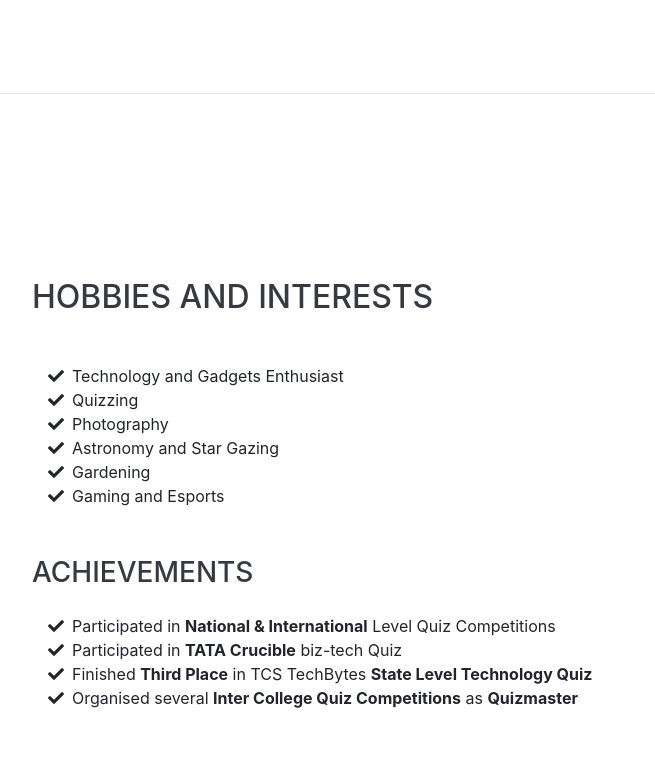
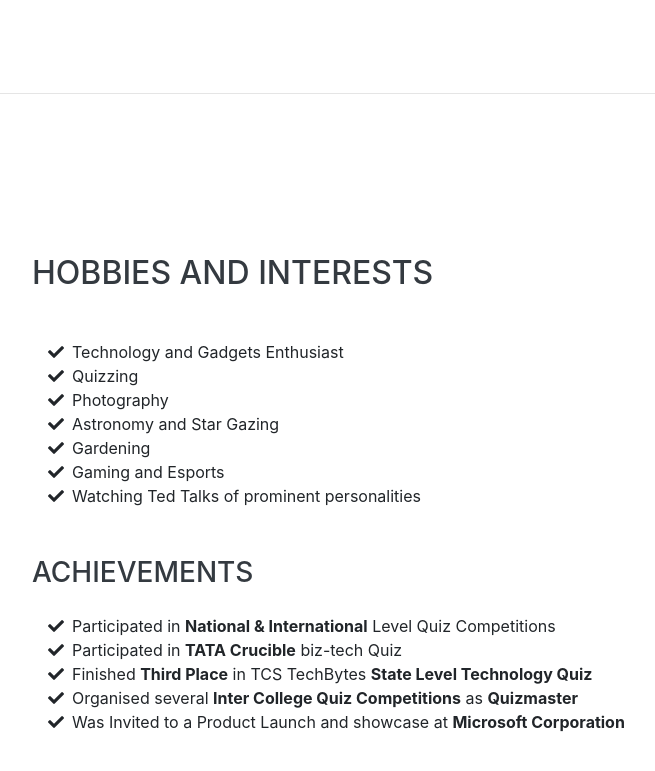
Before and after one commit to git-ruthvik/git-ruthvik.github.io, a website with bundled scripts: page index.html in a window 1280 px wide. Shown: the part 4208-4979 px from the top of the page, without its empty margins (288-943 px from the left). Built offline with nearby package versions, Linux system fonts and the light colour scheme; a web font is replaced by a local one.

Commit message:
Extra inputs added

```diff
--- a/index.html
+++ b/index.html
@@ -279,6 +279,9 @@
           <li>
             <i class="fa-li fa fa-check"></i>
             Gaming and Esports</li>
+          <li>
+            <i class="fa-li fa fa-check"></i>
+            Watching Ted Talks of prominent personalities</li>
             <br><br>
         </ul>
         <div class="resume-item d-flex flex-column flex-md-row justify-content-between">
@@ -297,6 +300,9 @@
               <li>
                 <i class="fa-li fa fa-check"></i>
                 Organised several <b>Inter College Quiz Competitions</b> as <b>Quizmaster</b></li>
+              <li>
+                <i class="fa-li fa fa-check"></i>
+                Was Invited to a Product Launch and showcase at <b>Microsoft Corporation</b></li>
             </ul>
           </div>
           <!--<div class="resume-date text-md-right">
```
